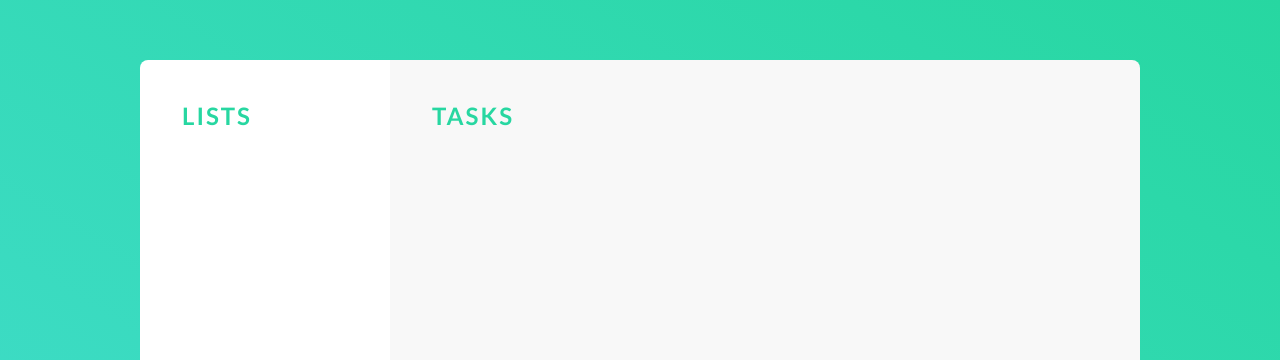
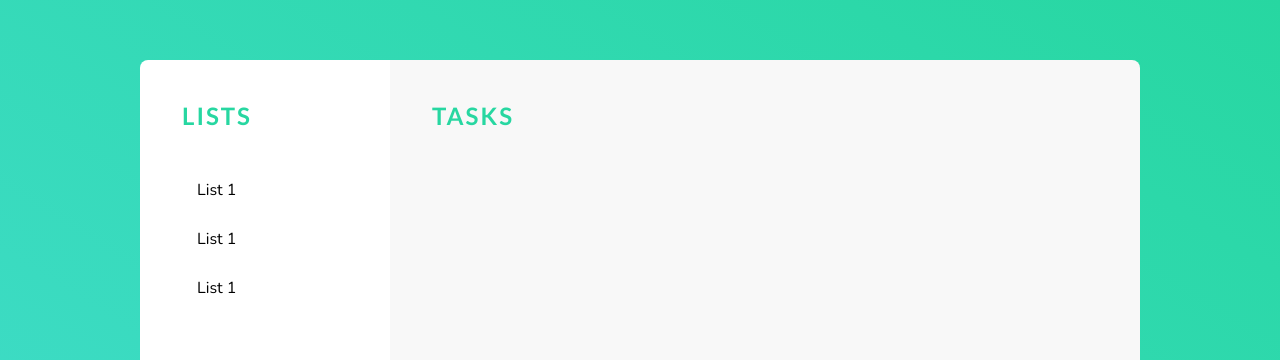
Before and after one commit to RYin4/TaskApp, an Angular app in the folder frontend/: page / in a window 1280 px wide. Shown: the top 360 px of the page. Built offline with nearby package versions, Linux system fonts and the light colour scheme.

Commit message:
updated list effects

```diff
--- a/frontend/src/app/pages/task-view/task-view.component.html
+++ b/frontend/src/app/pages/task-view/task-view.component.html
@@ -3,6 +3,18 @@
 
         <div class="sidebar has-background-white">
             <h1 class="title has-text-primary">Lists</h1>
+
+            <div class="list-menu">
+                <a class="list-menu-item">
+                    <p>List 1</p>
+                </a>
+                <a class="list-menu-item">
+                        <p>List 1</p>
+                    </a>
+                    <a class="list-menu-item">
+                            <p>List 1</p>
+                        </a>
+            </div>
         </div>
         <div class="task-list-container has-background-light">
             <h1 class="title has-text-primary">Tasks</h1>
--- a/frontend/src/app/pages/task-view/task-view.component.scss
+++ b/frontend/src/app/pages/task-view/task-view.component.scss
@@ -1,3 +1,5 @@
+@import '../../../main-styles.scss';
+
 .centered-content {
     display: flex;
     align-items: center;
@@ -44,3 +46,25 @@
     text-transform: uppercase;
     letter-spacing: 2px
 }
+
+.list-menu {
+    display: flex;
+    flex-direction: column;
+    margin-top: 15px;
+    flex-grow: 1;
+
+    .list-menu-item {
+        display: flex;
+        align-items: center;
+        padding: 10px 15px;
+        border-radius: 5px;
+        width: 100%;
+        color: black;
+        margin-bottom: 5px;
+
+        &:hover {
+            background: $light;
+        }
+
+    }
+}
```
